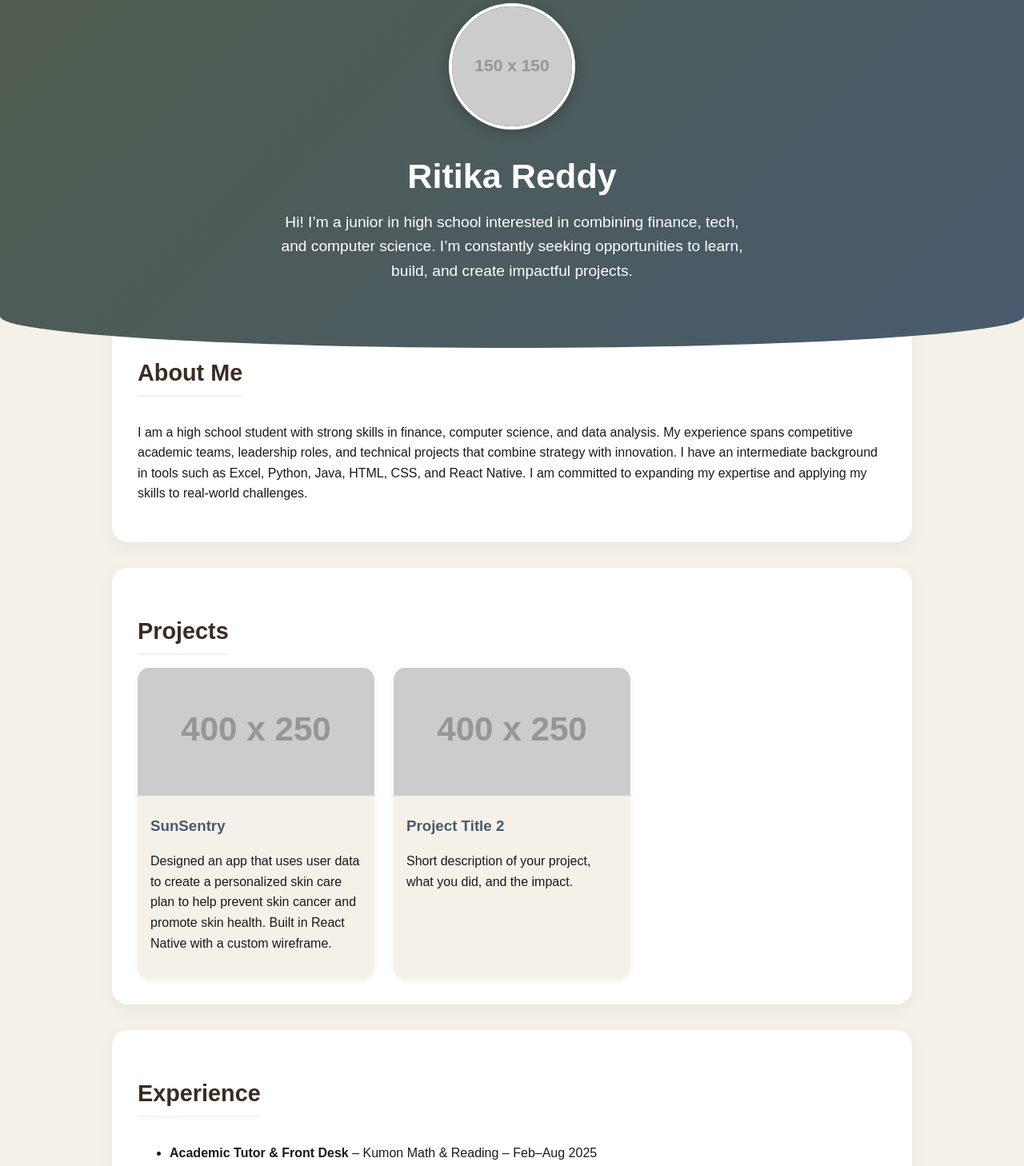
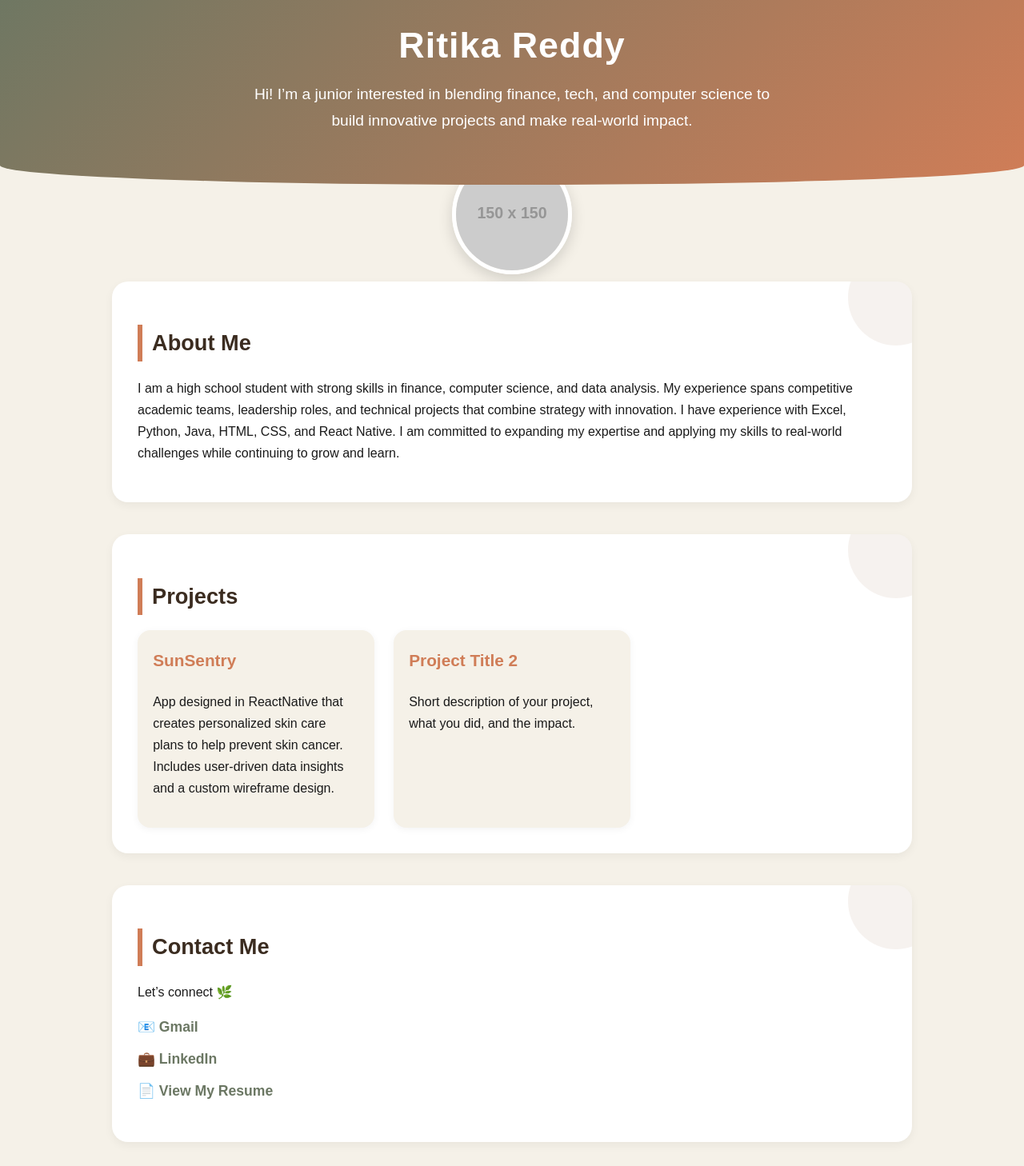
Before and after one commit to ritikareddy29/ritikareddy29.github.io, a plain HTML site: page index.html in a window 1280 px wide. Shown: the part 60-1518 px from the top of the page at 80% size. Drawn offline with Linux system fonts and the light colour scheme; placeholder pictures from the web are drawn by us.

Commit message:
Update index.html

```diff
--- a/index.html
+++ b/index.html
@@ -11,53 +11,58 @@
       --white: #ffffff;
       --black: #1a1a1a;
       --grey: #696565;
-      --sage: #505C4C;
-      --twilight-blue: #485A6E;
+      --sage: #6b7763;
+      --terracotta: #d07d57;
+      --accent: #c3a995;
     }
 
     body {
       margin: 0;
-      font-family: 'Poppins', sans-serif;
+      font-family: "Poppins", sans-serif;
       background-color: var(--beige);
       color: var(--black);
-      line-height: 1.6;
+      line-height: 1.7;
     }
 
-    /* Hero / Header */
+    /* HEADER */
     header {
-      background: linear-gradient(135deg, var(--sage), var(--twilight-blue));
-      padding: 3rem 1rem 5rem;
+      background: linear-gradient(135deg, var(--sage), var(--terracotta));
+      color: var(--white);
       text-align: center;
-      color: var(--white);
+      padding: 3rem 1rem 4rem;
       position: relative;
-      border-bottom-left-radius: 50% 8%;
-      border-bottom-right-radius: 50% 8%;
-    }
-
-    header img {
-      width: 150px;
-      height: 150px;
-      border-radius: 50%;
-      object-fit: cover;
-      border: 4px solid var(--white);
-      margin-top: 1rem;
-      box-shadow: 0 4px 15px rgba(0,0,0,0.2);
+      border-bottom-left-radius: 60% 10%;
+      border-bottom-right-radius: 60% 10%;
     }
 
     header h1 {
-      font-size: 2.7rem;
-      margin: 1rem 0 0.5rem;
+      font-size: 2.8rem;
+      margin-bottom: 0.5rem;
+      font-weight: 700;
+      letter-spacing: 1px;
     }
 
     header p {
       font-size: 1.2rem;
-      max-width: 600px;
-      margin: auto;
+      max-width: 650px;
+      margin: 0 auto;
     }
 
+    /* PROFILE PIC */
+    .profile-pic {
+      width: 140px;
+      height: 140px;
+      border-radius: 50%;
+      border: 5px solid var(--white);
+      object-fit: cover;
+      margin-top: -70px;
+      box-shadow: 0 6px 18px rgba(0, 0, 0, 0.15);
+    }
+
+    /* MAIN */
     main {
       max-width: 1000px;
-      margin: -3rem auto 3rem;
+      margin: 2rem auto;
       padding: 0 1rem;
     }
 
@@ -65,124 +70,133 @@
       background: var(--white);
       border-radius: 20px;
       padding: 2rem;
-      margin-bottom: 2rem;
-      box-shadow: 0 6px 20px rgba(0,0,0,0.05);
+      margin-bottom: 2.5rem;
+      box-shadow: 0 4px 12px rgba(0, 0, 0, 0.05);
+      position: relative;
+      overflow: hidden;
+    }
+
+    section::before {
+      content: "";
+      position: absolute;
+      top: -40px;
+      right: -40px;
+      width: 120px;
+      height: 120px;
+      background: var(--accent);
+      border-radius: 50%;
+      opacity: 0.15;
     }
 
     h2 {
       color: var(--brown);
-      margin-bottom: 1rem;
-      font-size: 1.8rem;
-      border-bottom: 2px solid var(--beige);
-      display: inline-block;
-      padding-bottom: 0.3rem;
+      margin-bottom: 1.2rem;
+      font-size: 1.7rem;
+      border-left: 6px solid var(--terracotta);
+      padding-left: 12px;
     }
 
-    /* Projects Grid */
+    /* PROJECTS */
     .projects-grid {
       display: grid;
-      grid-template-columns: repeat(auto-fill, minmax(280px, 1fr));
+      grid-template-columns: repeat(auto-fill, minmax(250px, 1fr));
       gap: 1.5rem;
     }
 
     .project-card {
       background: var(--beige);
-      border-radius: 15px;
-      overflow: hidden;
-      box-shadow: 0 3px 10px rgba(0,0,0,0.05);
-      transition: transform 0.2s ease, box-shadow 0.2s ease;
+      border-radius: 16px;
+      padding: 1.2rem;
+      box-shadow: 0 2px 10px rgba(0, 0, 0, 0.05);
+      transition: transform 0.2s ease;
+      position: relative;
     }
 
     .project-card:hover {
       transform: translateY(-6px);
-      box-shadow: 0 6px 20px rgba(0,0,0,0.12);
-    }
-
-    .project-card img {
-      width: 100%;
-      height: 160px;
-      object-fit: cover;
-    }
-
-    .project-card div {
-      padding: 1rem;
     }
 
     .project-card h3 {
-      margin: 0 0 0.5rem;
-      color: var(--twilight-blue);
+      margin-top: 0;
+      color: var(--terracotta);
+      font-size: 1.3rem;
     }
 
-    /* Contact Section */
-    .contact-links {
-      display: flex;
-      gap: 1rem;
-      flex-wrap: wrap;
-      margin-top: 1rem;
+    /* CONTACT LINKS */
+    ul {
+      list-style: none;
+      padding-left: 0;
     }
 
-    .contact-links a {
-      background: var(--twilight-blue);
-      color: var(--white);
-      padding: 0.6rem 1.2rem;
-      border-radius: 30px;
+    li {
+      margin: 10px 0;
+      font-size: 1.1rem;
+    }
+
+    a {
+      color: var(--sage);
       text-decoration: none;
       font-weight: bold;
-      transition: background 0.3s ease;
-      display: inline-block;
+      transition: color 0.2s ease;
     }
 
-    .contact-links a:hover {
-      background: var(--sage);
+    a:hover {
+      color: var(--terracotta);
+      text-decoration: underline;
     }
 
+    /* FOOTER */
     footer {
       text-align: center;
       padding: 1.5rem;
-      background: var(--grey);
+      background: var(--sage);
       color: var(--white);
-      border-top-left-radius: 50% 8%;
-      border-top-right-radius: 50% 8%;
       margin-top: 3rem;
+      border-top-left-radius: 50% 10%;
+      border-top-right-radius: 50% 10%;
     }
+
   </style>
 </head>
 <body>
 
   <header>
-    <img src="https://via.placeholder.com/150" alt="Profile photo">
     <h1>Ritika Reddy</h1>
-    <p>Hi! I’m a junior in high school interested in combining finance, tech, and computer science. I’m constantly seeking opportunities to learn, build, and create impactful projects.</p>
+    <p>Hi! I’m a junior interested in blending finance, tech, and computer science to build innovative projects and make real-world impact.</p>
   </header>
 
   <main>
+    <div style="text-align:center;">
+      <img src="https://via.placeholder.com/150" alt="Ritika's Photo" class="profile-pic">
+    </div>
+
     <section>
       <h2>About Me</h2>
-      <p>
-        I am a high school student with strong skills in finance, computer science, and data analysis. My experience spans competitive academic teams,
-        leadership roles, and technical projects that combine strategy with innovation. I have an intermediate background in tools such as Excel, Python, Java, HTML,
-        CSS, and React Native. I am committed to expanding my expertise and applying my skills to real-world challenges.
-      </p>
+      <p>I am a high school student with strong skills in finance, computer science, and data analysis. My experience spans competitive academic teams, leadership roles, and technical projects that combine strategy with innovation. I have experience with Excel, Python, Java, HTML, CSS, and React Native. I am committed to expanding my expertise and applying my skills to real-world challenges while continuing to grow and learn.</p>
     </section>
 
     <section>
       <h2>Projects</h2>
       <div class="projects-grid">
         <div class="project-card">
-          <img src="https://via.placeholder.com/400x250" alt="Project Image">
-          <div>
-            <h3>SunSentry</h3>
-            <p>Designed an app that uses user data to create a personalized skin care plan to help prevent skin cancer and promote skin health. Built in React Native with a custom wireframe.</p>
-          </div>
+          <h3>SunSentry</h3>
+          <p>App designed in ReactNative that creates personalized skin care plans to help prevent skin cancer. Includes user-driven data insights and a custom wireframe design.</p>
         </div>
         <div class="project-card">
-          <img src="https://via.placeholder.com/400x250" alt="Project Image">
-          <div>
-            <h3>Project Title 2</h3>
-            <p>Short description of your project, what you did, and the impact.</p>
-          </div>
+          <h3>Project Title 2</h3>
+          <p>Short description of your project, what you did, and the impact.</p>
         </div>
       </div>
+    </section>
+
+    <section>
+      <h2>Contact Me</h2>
+      <p>Let’s connect 🌿</p>
+      <ul>
+        <li>📧 <a href="mailto:ritikareddy@gmail.com" target="_blank">Gmail</a></li>
+        <li>💼 <a href="https://www.linkedin.com/in/ritika-reddy-7185082b5/">LinkedIn</a></li>
+        <li>📄 <a href="https://docs.google.com/document/d/e/2PACX-1vQ81qBgJASMrpJN880eHnR798LTs-JqMRX5OUgQG7YUCXlLBF11YYFGdSEaGL0NJoIsE18RGb8kl0Lt/pub">View My Resume</a></li>
+      </ul>
     </section>
 
     <section>
@@ -191,20 +205,10 @@
         <li><strong>Academic Tutor & Front Desk</strong> – Kumon Math & Reading – Feb–Aug 2025</li>
       </ul>
     </section>
-
-    <section>
-      <h2>Contact Me</h2>
-      <p>Let’s connect!</p>
-      <div class="contact-links">
-        <a href="mailto:ritikareddy@gmail.com" target="_blank">📧 Gmail</a>
-        <a href="https://www.linkedin.com/in/ritika-reddy-7185082b5/" target="_blank">💼 LinkedIn</a>
-        <a href="https://docs.google.com/document/d/e/2PACX-1vQ81qBgJASMrpJN880eHnR798LTs-JqMRX5OUgQG7YUCXlLBF11YYFGdSEaGL0NJoIsE18RGb8kl0Lt/pub" target="_blank">📄 Resume</a>
-      </div>
-    </section>
   </main>
 
   <footer>
-    &copy; 2025 Ritika Reddy. All rights reserved.
+    &copy; 2025 Ritika Reddy 🌸 All rights reserved.
   </footer>
 
 </body>
```
